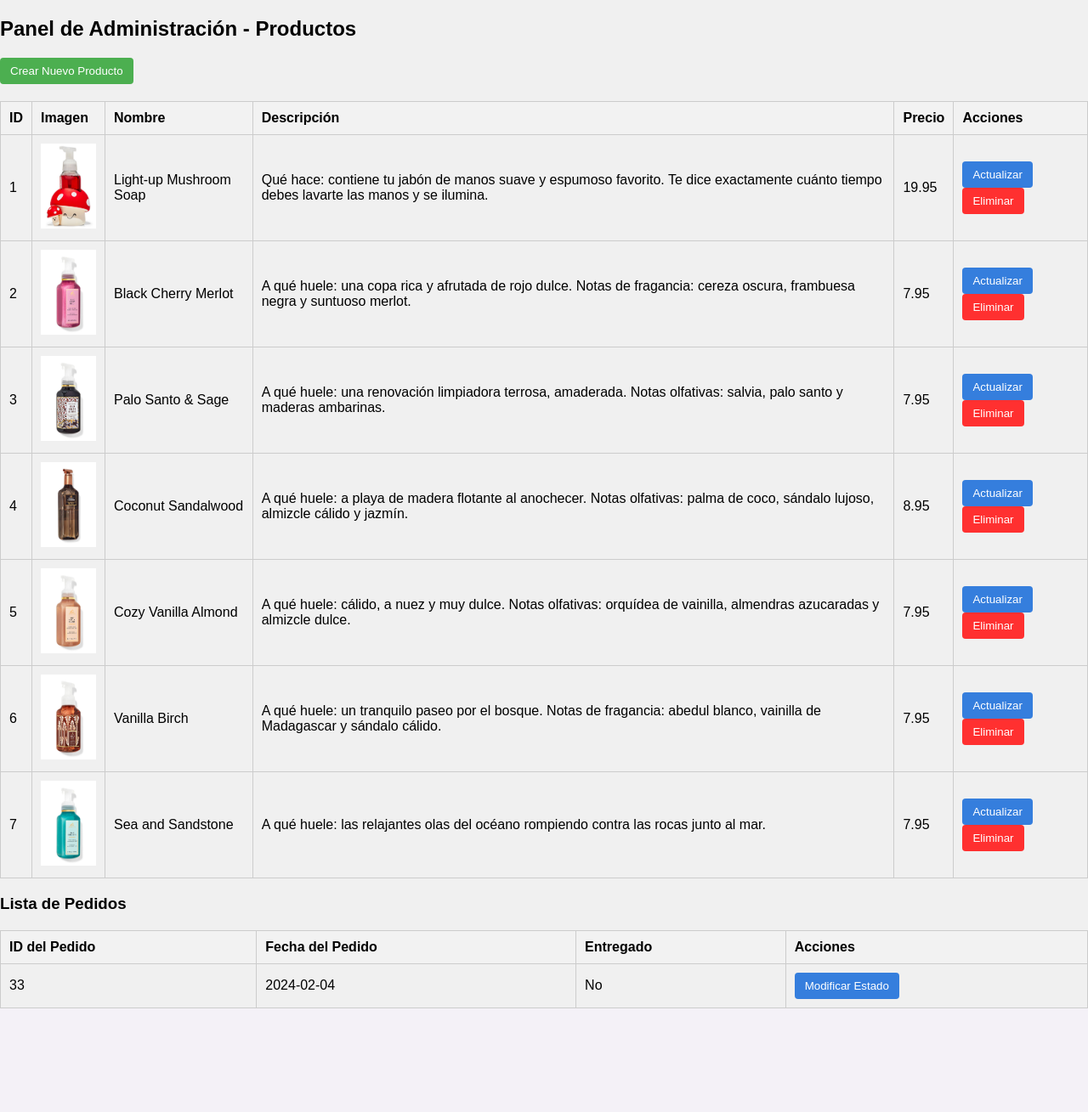
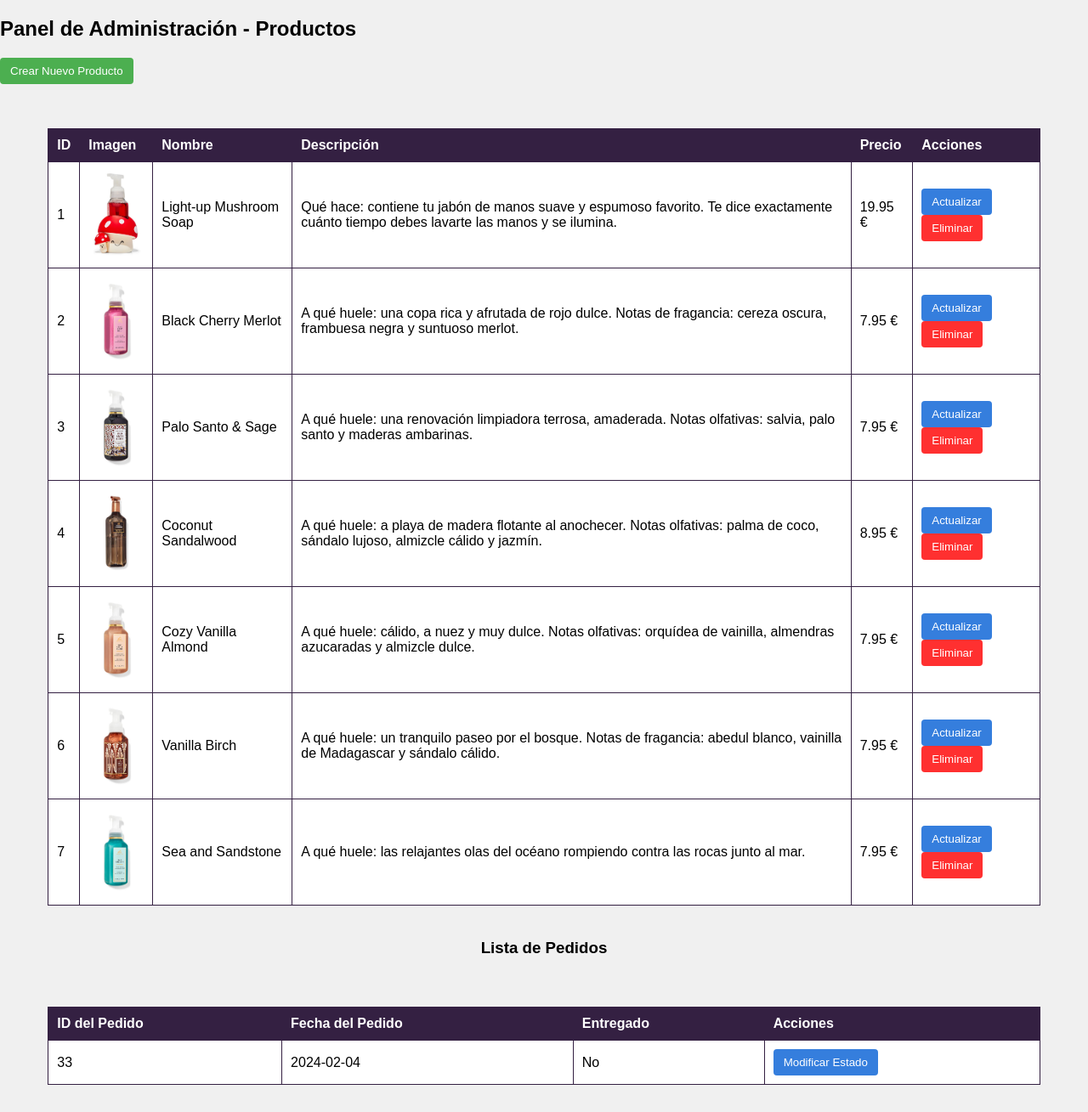
Before and after one commit to szSenua/JabonesScarlatti, a PHP site: page /panel_administracion.php in a window 1280 px wide. Shown: the part 46-1355 px from the top of the page at 85% size. Before the commit the page ends 1233 px from the top, so only its background shows below. Run offline with PHP 8.4, Linux system fonts and the light colour scheme; the visitor is signed in with stand-in values (Sample User, id 1); data comes from the database, SQL or seed files in the repository; some libraries are stand-ins or nearby versions.

Commit message:
Some details

```diff
--- a/menu.php
+++ b/menu.php
@@ -3,6 +3,10 @@
 <head>
     <meta charset="UTF-8">
     <meta name="viewport" content="width=device-width, initial-scale=1.0">
+    <link
+    href="https://cdn.jsdelivr.net/npm/remixicon@4.1.0/fonts/remixicon.css"
+    rel="stylesheet"
+/>
 
     <style>
         body {
@@ -38,6 +42,20 @@
             color: #000;
             padding: 10px;
         }
+
+        i{
+            font-size: 72px;
+        }
+
+    .errores {
+    height: 100dvh;
+    display: flex;
+    flex-direction: column;
+    align-items: center;
+    justify-content: center;
+    text-align: center;
+   }
+
     </style>
     <title></title>
 </head>
--- a/mostrarCesta.php
+++ b/mostrarCesta.php
@@ -135,6 +135,7 @@
         }
 
         .mensaje-vacio {
+            font-weight: bolder;
             margin-top: 20px;
             text-align: center;
             font-size: 18px;
--- a/panel_administracion.php
+++ b/panel_administracion.php
@@ -48,14 +48,23 @@
     <meta charset="UTF-8">
     <meta name="viewport" content="width=device-width, initial-scale=1.0">
     <style>
+        #panel-container{
+            display: flex;
+            flex-direction: column;
+            align-items: center;
+            justify-content: center;
+            gap: 20px;
+            padding: 2em;
+        }
         table {
-            width: 100%;
+            width: 96%;
             border-collapse: collapse;
             margin-top: 20px;
         }
 
         table, th, td {
-            border: 1px solid #ccc;
+
+            border: 1px solid #342042;
         }
 
         th, td {
@@ -63,8 +72,13 @@
             text-align: left;
         }
 
+        td{
+            background: #fff;
+        }
+
         th {
-            background-color: #f2f2f2;
+            background-color: #342042;
+            color: white;
         }
 
         .btn-accion {
@@ -99,6 +113,7 @@
 
 <body>
 
+
     <h2>Panel de Administración - Productos</h2>
 
     <!-- Botón para crear un nuevo producto -->
@@ -106,6 +121,7 @@
         <a href="crear_producto.php"><button class="btn-accion btn-crear">Crear Nuevo Producto</button></a>
     </form>
 
+    <div id="panel-container">
     <table>
         <thead>
             <tr>
@@ -124,7 +140,7 @@
                     <td><img src="<?= $producto['imagen']; ?>" alt="Imagen del producto"></td>
                     <td><?= $producto['nombre']; ?></td>
                     <td><?= $producto['descripcion']; ?></td>
-                    <td><?= $producto['precio']; ?></td>
+                    <td><?= $producto['precio']; ?> €</td>
                     <td>
                         <!-- Botones de acciones (actualizar, eliminar) -->
                         <form action="actualizar_producto.php?id=<?php echo $producto['productoID']; ?>" method="post" style="display: inline;">
@@ -170,6 +186,7 @@
             <?php endforeach; ?>
         </tbody>
     </table>
+            </div>
 
     <?php
     // Cerrar la conexión
```
Also changed, not shown: mostrar_errores.php (added, +16 -0 lines), procesar_compra.php (+14 -2 lines).
